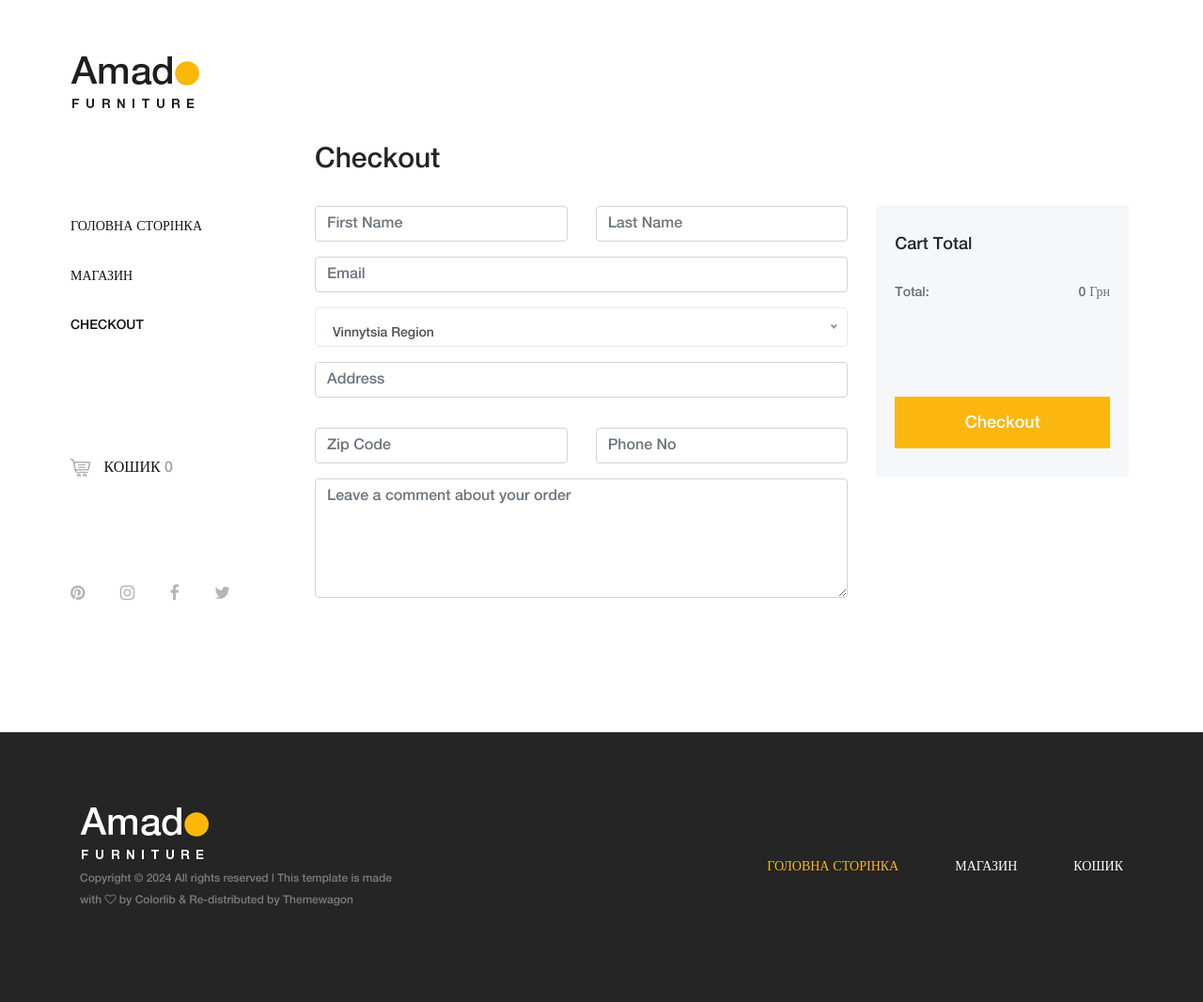
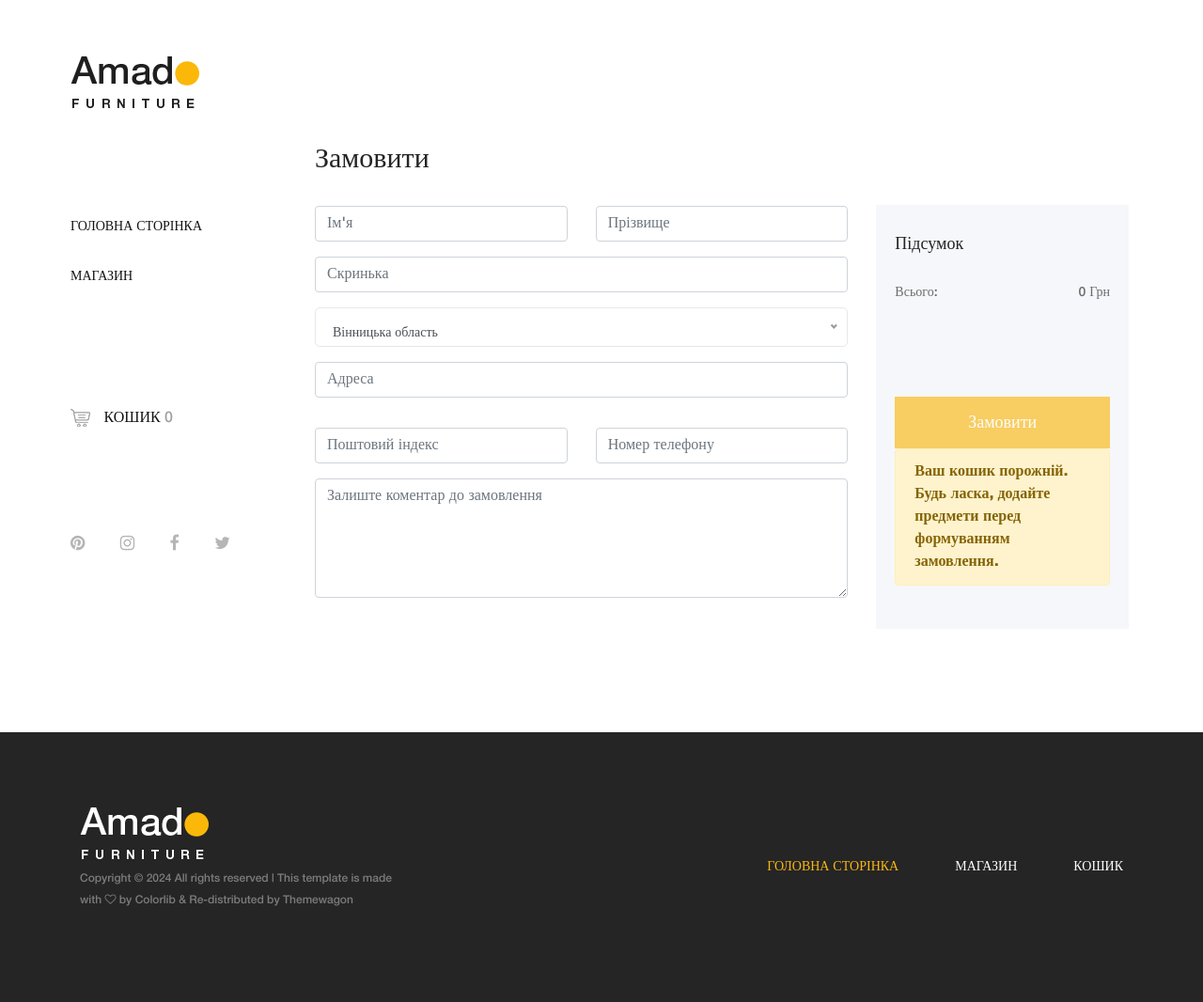
Before and after one commit to luiqor/amado_ecommerce, a Django app: page /checkout/ in a window 1280 px wide. Shown: the whole page at 94% size. Run offline with Django 5.2, Linux system fonts and the light colour scheme; some libraries are stand-ins or nearby versions.

Commit message:
Order model updated & regex added with messages on checkout page

```diff
--- a/orders/forms.py
+++ b/orders/forms.py
@@ -20,7 +20,7 @@ class OrderCreateForm(forms.ModelForm):
                 attrs={
                     "class": "form-control",
                     "id": "first_name",
-                    "placeholder": "First Name",
+                    "placeholder": "Ім'я",
                     "required": True,
                 }
             ),
@@ -28,7 +28,7 @@ class OrderCreateForm(forms.ModelForm):
                 attrs={
                     "class": "form-control",
                     "id": "last_name",
-                    "placeholder": "Last Name",
+                    "placeholder": "Прізвище",
                     "required": True,
                 }
             ),
@@ -36,30 +36,30 @@ class OrderCreateForm(forms.ModelForm):
                 attrs={
                     "class": "form-control",
                     "id": "email",
-                    "placeholder": "Email",
+                    "placeholder": "Скринька",
                 }
             ),
             "region": forms.Select(
                 attrs={"class": "form-control w-100", "id": "region"},
                 choices=[
-                    ("vinnytsia", "Vinnytsia Region"),
-                    ("zhytomyr", "Zhytomyr Region"),
-                    ("ivanofrankivsk", "Ivano-Frankivsk Region"),
-                    ("kyivregion", "Kyiv Region"),
-                    ("lviv", "Lviv Region"),
-                    ("poltava", "Poltava Region"),
-                    ("ternopil", "Ternopil Region"),
-                    ("khmelnytskyi", "Khmelnytskyi Region"),
-                    ("cherkasy", "Cherkasy Region"),
-                    ("chernivtsi", "Chernivtsi Region"),
-                    ("chernihiv", "Chernihiv Region"),
+                    ("vinnytsia", "Вінницька область"),
+                    ("zhytomyr", "Житомирська область"),
+                    ("ivanofrankivsk", "Івано-Франківська область"),
+                    ("kyiv", "Київська область та місто"),
+                    ("lviv", "Львівська область"),
+                    ("poltava", "Полтавська область"),
+                    ("ternopil", "Тернопільська область"),
+                    ("khmelnytskyi", "Хмельницька область"),
+                    ("cherkasy", "Черкаська область"),
+                    ("chernivtsi", "Чернівецька область"),
+                    ("chernihiv", "Чернігівська область"),
                 ],
             ),
             "address": forms.TextInput(
                 attrs={
                     "class": "form-control mb-3",
                     "id": "street_address",
-                    "placeholder": "Address",
+                    "placeholder": "Адреса",
                     "required": True,
                 }
             ),
@@ -67,15 +67,14 @@ class OrderCreateForm(forms.ModelForm):
                 attrs={
                     "class": "form-control",
                     "id": "zipCode",
-                    "placeholder": "Zip Code",
+                    "placeholder": "Поштовий індекс",
                 }
             ),
-            "phone_number": forms.NumberInput(
+            "phone_number": forms.TextInput(
                 attrs={
                     "class": "form-control",
                     "id": "phone_number",
-                    "placeholder": "Phone No",
-                    "min": 0,
+                    "placeholder": "Номер телефону",
                 }
             ),
             "comment": forms.Textarea(
@@ -84,7 +83,7 @@ class OrderCreateForm(forms.ModelForm):
                     "id": "comment",
                     "cols": 30,
                     "rows": 10,
-                    "placeholder": "Leave a comment about your order",
+                    "placeholder": "Залиште коментар до замовлення",
                 }
             ),
         }
--- a/orders/models.py
+++ b/orders/models.py
@@ -1,28 +1,43 @@
 from django.db import models
 from shop.models import Item
-from django.core.validators import MaxValueValidator, MinValueValidator
+from django.core.validators import (
+    RegexValidator,
+)
 
 
 class Order(models.Model):
+    phone_regex = RegexValidator(
+        regex=r"^\+?3?8?\d{10}$",
+        message="Має бути у форматі: '0501112233' з +38 за бажанням.",
+    )
+    zip_code_regex = RegexValidator(
+        r"^\d{5}$", "Введіть 5 цифр вашого поштового індексу."
+    )
+
     firstname = models.CharField(max_length=50)
     lastname = models.CharField(max_length=50)
     email = models.EmailField(max_length=50)
     region = models.CharField(max_length=100)
     address = models.CharField(max_length=255)
-    zip_code = models.IntegerField(
-        validators=[MaxValueValidator(98999), MinValueValidator(1)]
+    zip_code = models.CharField(
+        validators=[zip_code_regex],
+        max_length=5,
     )
-    phone_number = models.CharField(max_length=20)
+    phone_number = models.CharField(max_length=20, validators=[phone_regex])
     comment = models.TextField(blank=True)
     total_price = models.DecimalField(max_digits=10, decimal_places=2)
+
     created = models.DateTimeField(auto_now_add=True, db_index=True)
+    updated = models.DateTimeField(auto_now=True)
+
+    is_processed = models.BooleanField(default=False)
 
     class Meta:
         ordering = ("-created",)
         verbose_name_plural = "orders"
 
     def __str__(self):
-        return f"Order №{self.id}"
+        return f"№{self.id} - {self.lastname} {self.firstname}"
 
 
 class OrderItem(models.Model):
--- a/shop/context_processors.py
+++ b/shop/context_processors.py
@@ -1,5 +1,6 @@
 def page_title(request):
+    title = ""
     if request.resolver_match:
         view_name = request.resolver_match.view_name
-        title = f"{view_name.capitalize()}"
+        title = view_name.split(":")[0].capitalize()
     return {"title": title}
--- a/static/style.css
+++ b/static/style.css
@@ -47,11 +47,6 @@
     color: #959595;
 }
 
-.scrollable-select {
-     margin-bottom: 10px;
-     margin-top: 10px;
-}
-
 .message-in-middle {
     display: flex;
     flex-direction: column;
--- a/templates/base.html
+++ b/templates/base.html
@@ -53,7 +53,6 @@
           <ul>
             <li><a href="/">Головна сторінка</a></li>
             <li><a href="/shop">Магазин</a></li>
-            <li><a href="/checkout">Checkout</a></li>
           </ul>
         </nav>
 
--- a/templates/cart/cart_summary.html
+++ b/templates/cart/cart_summary.html
@@ -94,7 +94,7 @@
             </li>
           </ul>
           <div class="cart-btn mt-100">
-            <a href="/checkout" class="btn amado-btn w-100">Checkout</a>
+            <a href="/checkout" class="btn amado-btn w-100">Замовити</a>
           </div>
         </div>
       </div>
--- a/templates/checkout.html
+++ b/templates/checkout.html
@@ -8,19 +8,33 @@
 						{% include 'checkout/form_inputs.html'%}
 						<div class="col-12 col-lg-4">
 							<div class="cart-summary">
-								<h5>Cart Total</h5>
+								<h5>Підсумок</h5>
 								<ul class="summary-table">
-									<li><span>total:</span> <span>{{total_price }} грн</span></li>
+									<li><span>Всього:</span> <span>{{total_price }} грн</span></li>
 								</ul>
 
 								<div class="cart-btn mt-100">
 									{% csrf_token %}
-									<button type="submit" class="btn amado-btn w-100">Checkout</button>
+									<button type="submit" class="btn amado-btn w-100" {% if total_price == 0 %}disabled{% endif %}>Замовити</button>
 								</div>
+								{% if total_price == 0 %}
+									<div class="alert alert-warning">
+										<strong>Ваш кошик порожній. Будь ласка, додайте предмети перед формуванням замовлення.</strong>
+									</div>
+								{% endif %}
+								{% if form.errors %}
+									<div class="alert alert-danger">
+										<h4>Будь ласка, виправте формат:</h4>
+										{% for field, errors in form.errors.items %}
+											<p><strong>{{ field }}</strong>: {{ errors|join:", " }}</p>
+										{% endfor %}
+									</div>
+								{% endif %}
 							</div>
 						</div>
 					</div>
 					</form>
 				</div>
 			</div>
+
 {% endblock %}
--- a/templates/checkout/form_inputs.html
+++ b/templates/checkout/form_inputs.html
@@ -1,7 +1,7 @@
 <div class="col-12 col-lg-8">
     <div class="checkout_details_area mt-50 clearfix">
         <div class="cart-title">
-            <h2>Checkout</h2>
+            <h2>Замовити</h2>
         </div>
             <div class="row">
                 <div class="col-md-6 mb-3">
--- a/templates/order_success.html
+++ b/templates/order_success.html
@@ -4,6 +4,6 @@
 <div class="message-in-middle">
     <h1>Order Created Successfully!</h1>
     <p>Thank you for your order. Our manager will contact you soon</p>
-    <button class="btn amado-btn"><a href="{% url 'shop' %}">Back to shop</a></button>
+    <a href="{% url 'shop' %}" class="btn amado-btn">Back to shop</a>
 </div>
 {% endblock %}
--- a/templates/shop.html
+++ b/templates/shop.html
@@ -10,7 +10,7 @@
           <input type="hidden" name="items_per_page" value="{{ items_per_page }}">
           <input type="hidden" name="select" value="{{ sort_by }}">
         <div class="amado-btn-group mt-30 mb-100">
-          <button type="submit" class="btn amado-btn mb-15">Find</button>
+          <button type="submit" class="btn amado-btn mb-15">Знайти</button>
         </div>
       </form>
 </div>
--- a/templates/shop/brands.html
+++ b/templates/shop/brands.html
@@ -1,6 +1,6 @@
 <div class="widget brands mb-50">
     <!-- Widget Title -->
-    <h6 class="widget-title mb-30">Brands</h6>
+    <h6 class="widget-title mb-30">Бренди</h6>
 
     <div class="widget-desc">
     {% for checkbox in filter_form.brands %}
--- a/templates/shop/categories.html
+++ b/templates/shop/categories.html
@@ -1,6 +1,6 @@
 <div class="widget catagory mb-50">
       <!-- Widget Title -->
-      <h6 class="widget-title mb-30">Catagories</h6>
+      <h6 class="widget-title mb-30">Категорії</h6>
 
       <!--  Catagories  -->
       <div class="widget-desc">
--- a/templates/shop/price.html
+++ b/templates/shop/price.html
@@ -1,6 +1,6 @@
 <div class="widget price mb-50">
     <!-- Widget Title -->
-    <h6 class="widget-title mb-30">Price</h6>
+    <h6 class="widget-title mb-30">Ціна</h6>
 
     <div class="widget-desc">
     <div class="slider-range">
--- a/templates/shop/topbar.html
+++ b/templates/shop/topbar.html
@@ -5,17 +5,17 @@
           >
             <!-- Total Products -->
             <div class="total-products">
-                <p>Showing {{ items.start_index }}-{{ items.end_index }} of {{ total_items }}</p>
+                <p>Всього {{ items.start_index }}-{{ items.end_index }} із {{ total_items }}</p>
             </div>
             <!-- Sorting -->
             <form method="get">
             <div class="product-sorting d-flex">
               <div class="sort-by-date d-flex align-items-center mr-15">
-                  <p>Sort by</p>
+                  <p>Сортувати</p>
                   {{ topbar_form.select }}
               </div>
               <div class="view-product d-flex align-items-center">
-                  <p>View</p>
+                  <p>Показувати</p>
                   {{ topbar_form.items_per_page }}
               </div>
               <input type="hidden" name="category" value="{{ last_selected_category }}">
```
Also changed, not shown: orders/admin.py (+7 -3 lines), orders/migrations/0002_order_is_processed_order_updated_and_more.py (added).
